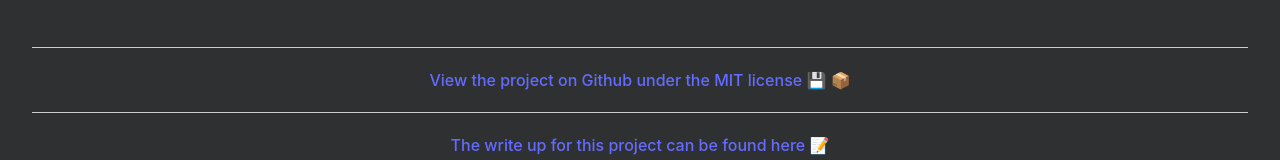
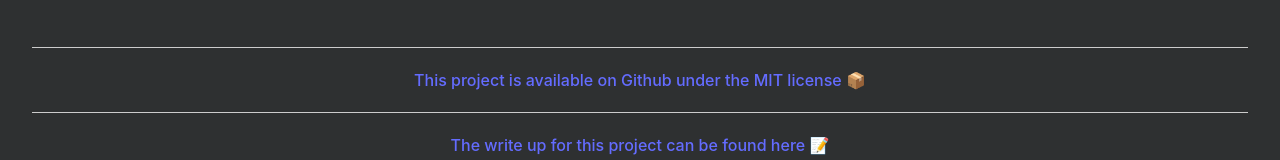
Before and after one commit to error-try-again/QRGen, a React app: page / in a window 1280 px wide. Shown: the part 450-610 px from the top of the page. Built offline with nearby package versions, Linux system fonts and the light colour scheme; the HTML template or start-up script is replaced by a standard one.

Commit message:
Installer:
- Updated git link text

```diff
--- a/src/components/links/github-link.tsx
+++ b/src/components/links/github-link.tsx
@@ -10,7 +10,7 @@ export const GithubLink: React.FC = () => {
       target="_blank"
       rel="noopener noreferrer"
     >
-      View the project on Github under the MIT license 💾 📦
+      This project is available on Github under the MIT license 📦
     </a>
   );
 };
```
